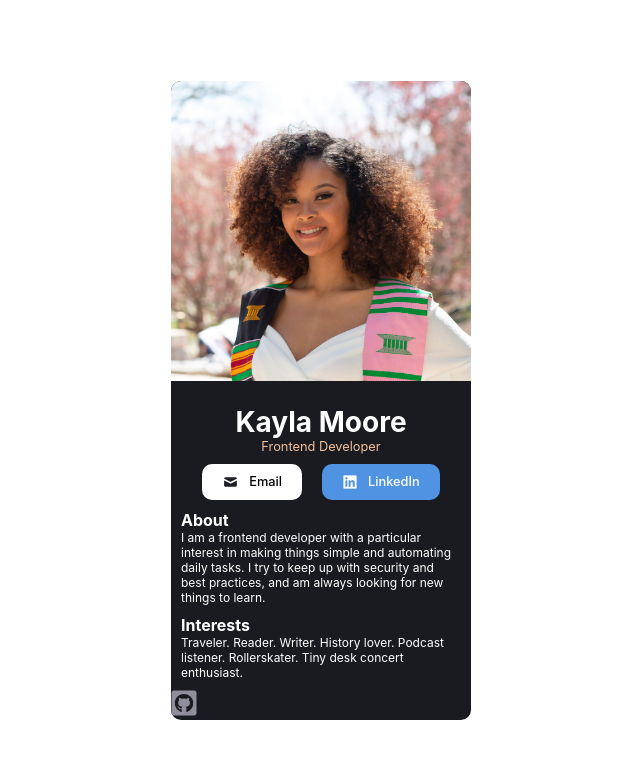
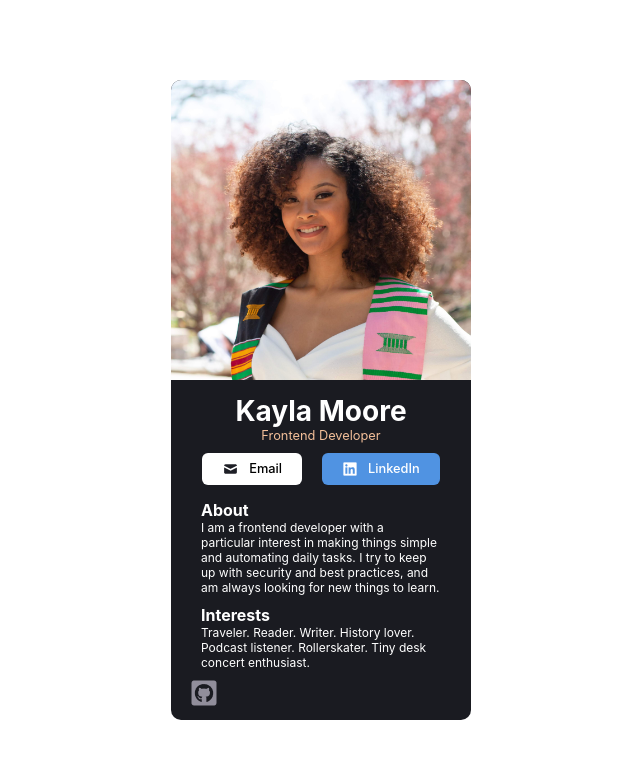
Before and after one commit to kaykaym01/digital-business-card, a React (Create React App) app in the folder digital-business-card/: page / in a window 1280 px wide. Shown: the top 758 px of the page, without its empty margins (319-959 px from the left). Built offline with nearby package versions, Linux system fonts and the light colour scheme.

Commit message:
Align content margins and padding

```diff
--- a/digital-business-card/src/App.css
+++ b/digital-business-card/src/App.css
@@ -43,10 +43,6 @@ img {
   text-align: center;
 }
 
-.header-text {
-  margin-top: 20px;
-}
-
 .name {
   font-size: 1.75rem;
 }
@@ -58,15 +54,15 @@ img {
 
 .header-links {
   font-size: 0.8rem;
-  margin: 10px;
   display: flex;
   justify-content: center;
+  margin-top: 5px;
 }
 
 .contact-link {
-  padding: 10px 20px;
-  border-radius: 10px;
-  margin: 0px 10px;
+  padding: 8px 20px;
+  border-radius: 6px;
+  margin: 5px 10px;
   font-weight: 500;
   text-decoration: none;
   display: flex;
@@ -83,6 +79,11 @@ img {
   color: white;
 }
 
+/**Content**/
+.content {
+  margin: 10px 20px;
+}
+
 /**Main**/
 .main-section {
   margin: 10px;
```
